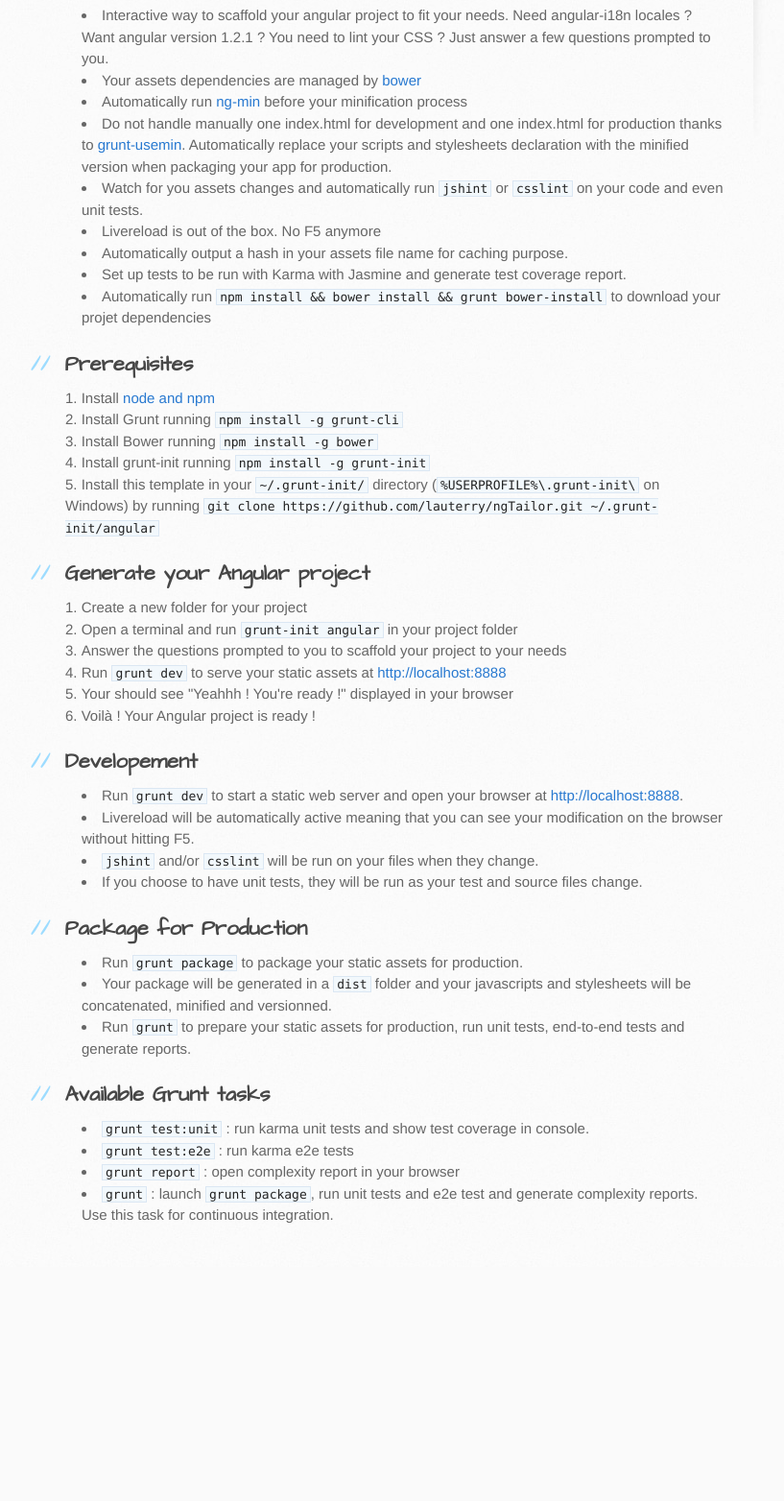
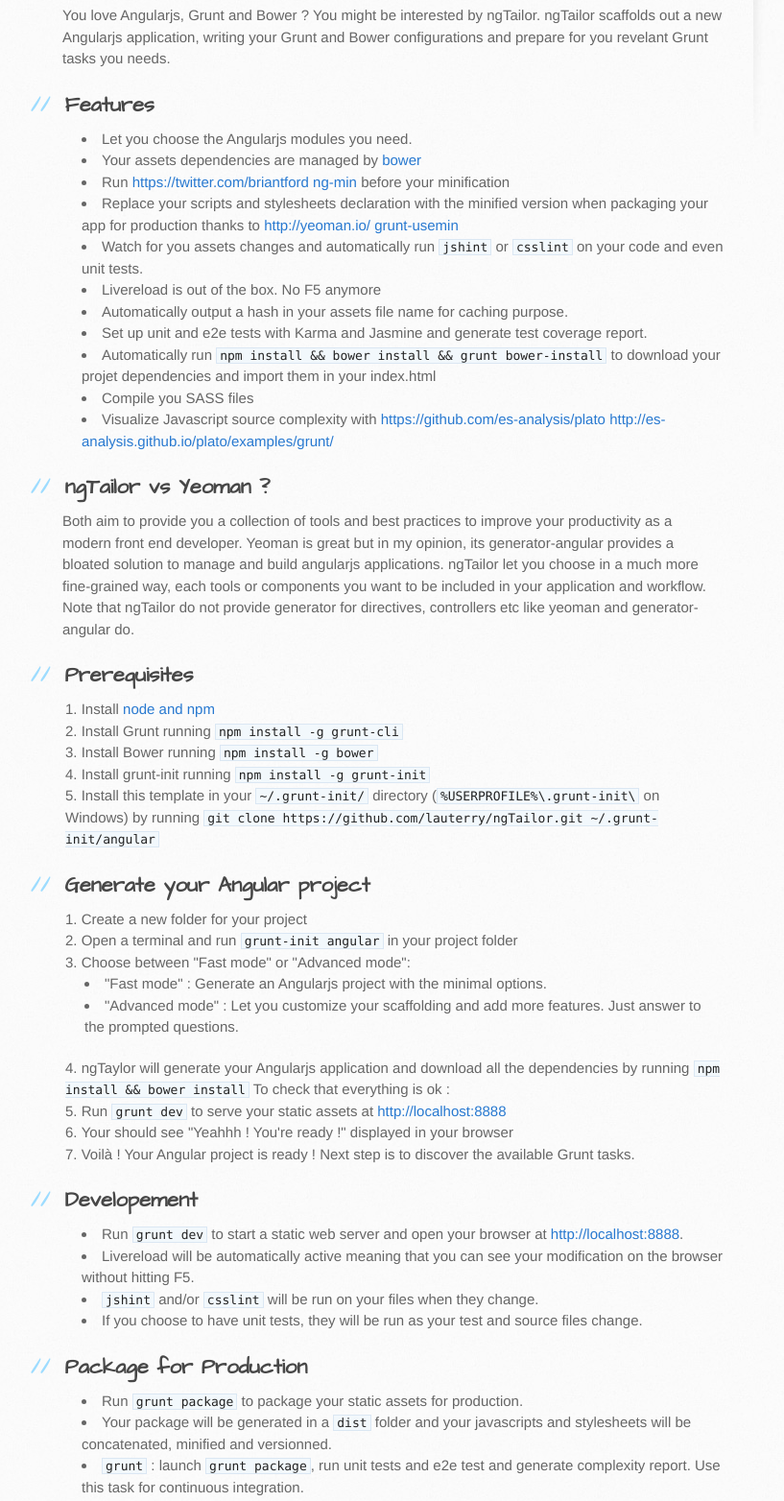
Before and after one commit to lauterry/ngTailor, a plain HTML site: page index.html in a window 1280 px wide. Shown: the part 628-2192 px from the top of the page at 96% size, without its empty margins (105-922 px from the left). Before the commit the page ends 1948 px from the top, so only its background shows below. Drawn offline with Linux system fonts and the light colour scheme.

```diff
--- a/index.html
+++ b/index.html
@@ -20,7 +20,7 @@
     <header>
       <div class="inner">
         <h1>ngTailor</h1>
-        <h2>Scaffold an Angular project with Grunt and Bower configurations fitted to your needs</h2>
+        <h2> Offer you a tailor-made workflow for your Angularjs Web App.</h2>
         <a href="https://github.com/lauterry/ngTailor" class="button"><small>View project on</small>GitHub</a>
       </div>
     </header>
@@ -33,20 +33,36 @@
 <h2>
 <a name="why-is-ngtailor-interesting-" class="anchor" href="#why-is-ngtailor-interesting-"><span class="octicon octicon-link"></span></a>Why is ngTailor interesting ?</h2>
 
+<p>You love Angularjs, Grunt and Bower ? You might be interested by ngTailor.
+ngTailor scaffolds out a new Angularjs application, writing your Grunt and Bower configurations and prepare for you revelant Grunt tasks you needs.</p>
+
+<h2>
+<a name="features" class="anchor" href="#features"><span class="octicon octicon-link"></span></a>Features</h2>
+
 <ul>
-<li>Interactive way to scaffold your angular project to fit your needs.
-Need angular-i18n locales ? Want angular version 1.2.1 ? You need to lint your CSS ? Just answer a few questions prompted to you.</li>
+<li>Let you choose the Angularjs modules you need.</li>
 <li>Your assets dependencies are managed by <a href="http://www.bower.io">bower</a>
 </li>
-<li>Automatically run <a href="https://github.com/btford/ngmin">ng-min</a> before your minification process</li>
-<li>Do not handle manually one index.html for development and one index.html for production thanks to <a href="https://github.com/yeoman/grunt-usemin">grunt-usemin</a>.
-Automatically replace your scripts and stylesheets declaration with the minified version when packaging your app for production.</li>
+<li>Run <a href="Briand%20Ford">https://twitter.com/briantford</a> <a href="https://github.com/btford/ngmin">ng-min</a> before your minification</li>
+<li>Replace your scripts and stylesheets declaration with the minified version when packaging your app for production thanks to <a href="Yeoman">http://yeoman.io/</a> <a href="https://github.com/yeoman/grunt-usemin">grunt-usemin</a>
+</li>
 <li>Watch for you assets changes and automatically run <code>jshint</code> or <code>csslint</code> on your code and even unit tests.</li>
 <li>Livereload is out of the box. No F5 anymore</li>
 <li>Automatically output a hash in your assets file name for caching purpose.</li>
-<li>Set up tests to be run with Karma with Jasmine and generate test coverage report.</li>
-<li>Automatically run <code>npm install &amp;&amp; bower install &amp;&amp; grunt bower-install</code> to download your projet dependencies</li>
+<li>Set up unit and e2e tests with Karma and Jasmine and generate test coverage report.</li>
+<li>Automatically run <code>npm install &amp;&amp; bower install &amp;&amp; grunt bower-install</code> to download your projet dependencies and import them in your index.html</li>
+<li>Compile you SASS files</li>
+<li>Visualize Javascript source complexity with <a href="plato">https://github.com/es-analysis/plato</a> <a href="See%20an%20example%20of%20a%20plato%20report">http://es-analysis.github.io/plato/examples/grunt/</a>
+</li>
 </ul><h2>
+<a name="ngtailor-vs-yeoman-" class="anchor" href="#ngtailor-vs-yeoman-"><span class="octicon octicon-link"></span></a>ngTailor vs Yeoman ?</h2>
+
+<p>Both aim to provide you a collection of tools and best practices to improve your productivity as a modern front end developer.
+Yeoman is great but in my opinion, its generator-angular provides a bloated solution to manage and build angularjs applications.
+ngTailor let you choose in a much more fine-grained way, each tools or components you want to be included in your application and workflow.
+Note that ngTailor do not provide generator for directives, controllers etc like yeoman and generator-angular do.</p>
+
+<h2>
 <a name="prerequisites" class="anchor" href="#prerequisites"><span class="octicon octicon-link"></span></a>Prerequisites</h2>
 
 <ol>
@@ -66,11 +82,19 @@
 <ol>
 <li>Create a new folder for your project</li>
 <li>Open a terminal and run <code>grunt-init angular</code> in your project folder</li>
-<li>Answer the questions prompted to you to scaffold your project to your needs</li>
+<li>Choose between "Fast mode" or "Advanced mode":
+
+<ul>
+<li>"Fast mode" : Generate an Angularjs project with the minimal options.</li>
+<li>"Advanced mode" : Let you customize your scaffolding and add more features. Just answer to the prompted questions.</li>
+</ul>
+</li>
+<li>ngTaylor will generate your Angularjs application and download all the dependencies by running <code>npm install &amp;&amp; bower install</code>
+To check that everything is ok :</li>
 <li>Run <code>grunt dev</code> to serve your static assets at <a href="http://localhost:8888">http://localhost:8888</a>
 </li>
 <li>Your should see "Yeahhh ! You're ready !" displayed in your browser</li>
-<li>Voilà ! Your Angular project is ready !</li>
+<li>Voilà ! Your Angular project is ready ! Next step is to discover the available Grunt tasks.</li>
 </ol><h2>
 <a name="developement" class="anchor" href="#developement"><span class="octicon octicon-link"></span></a>Developement</h2>
 
@@ -86,7 +110,8 @@
 <ul>
 <li>Run <code>grunt package</code> to package your static assets for production.</li>
 <li>Your package will be generated in a <code>dist</code> folder and your javascripts and stylesheets will be concatenated, minified and versionned.</li>
-<li>Run <code>grunt</code> to prepare your static assets for production, run unit tests, end-to-end tests and generate reports.</li>
+<li>
+<code>grunt</code> : launch <code>grunt package</code>, run unit tests and e2e test and generate complexity report. Use this task for continuous integration.</li>
 </ul><h2>
 <a name="available-grunt-tasks" class="anchor" href="#available-grunt-tasks"><span class="octicon octicon-link"></span></a>Available Grunt tasks</h2>
 
@@ -97,8 +122,6 @@
 <code>grunt test:e2e</code> : run karma e2e tests</li>
 <li>
 <code>grunt report</code> : open complexity report in your browser</li>
-<li>
-<code>grunt</code> : launch <code>grunt package</code>, run unit tests and e2e test and generate complexity reports. Use this task for continuous integration.</li>
 </ul>
         </section>
 
```
Also changed, not shown: params.json (+1 -1 lines).
